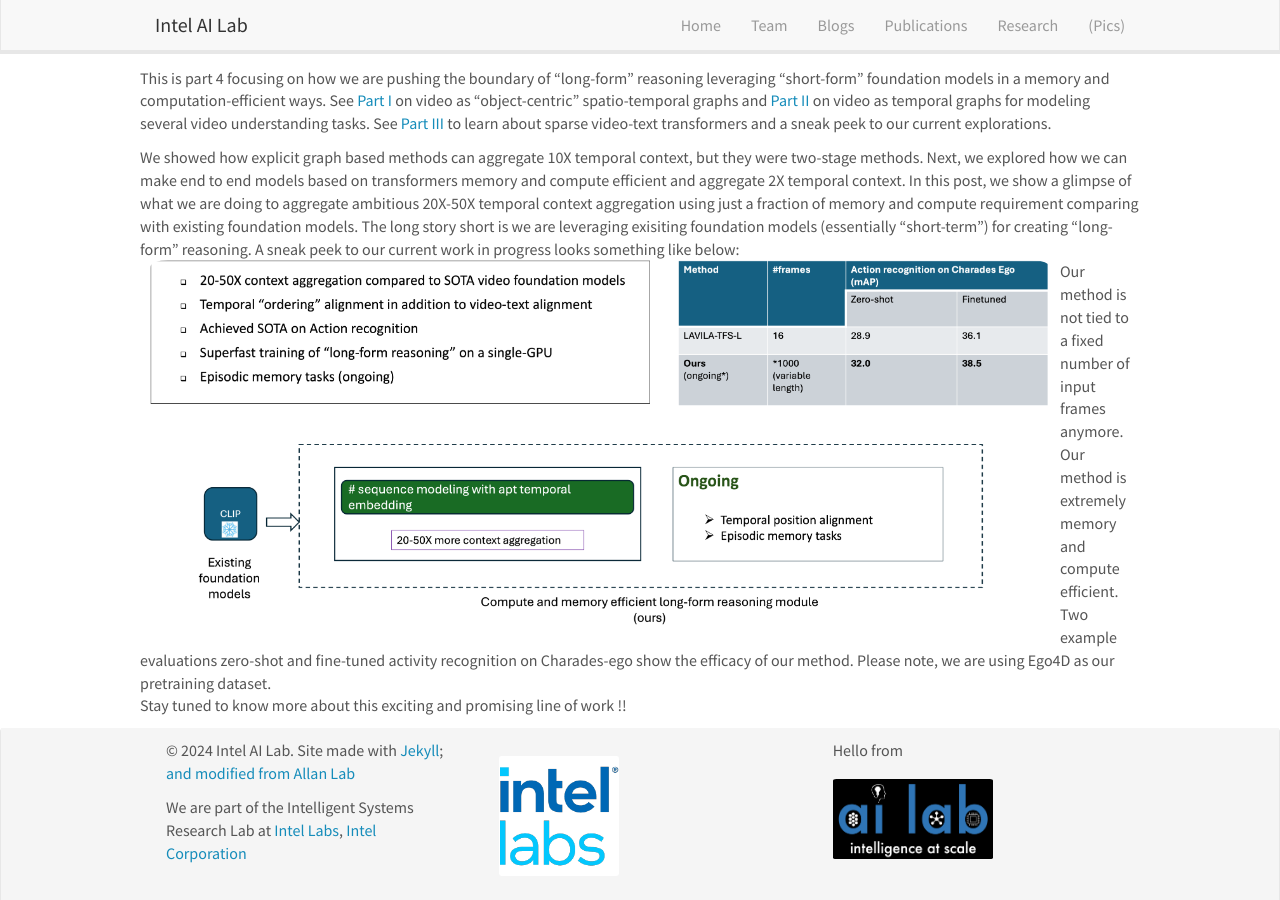
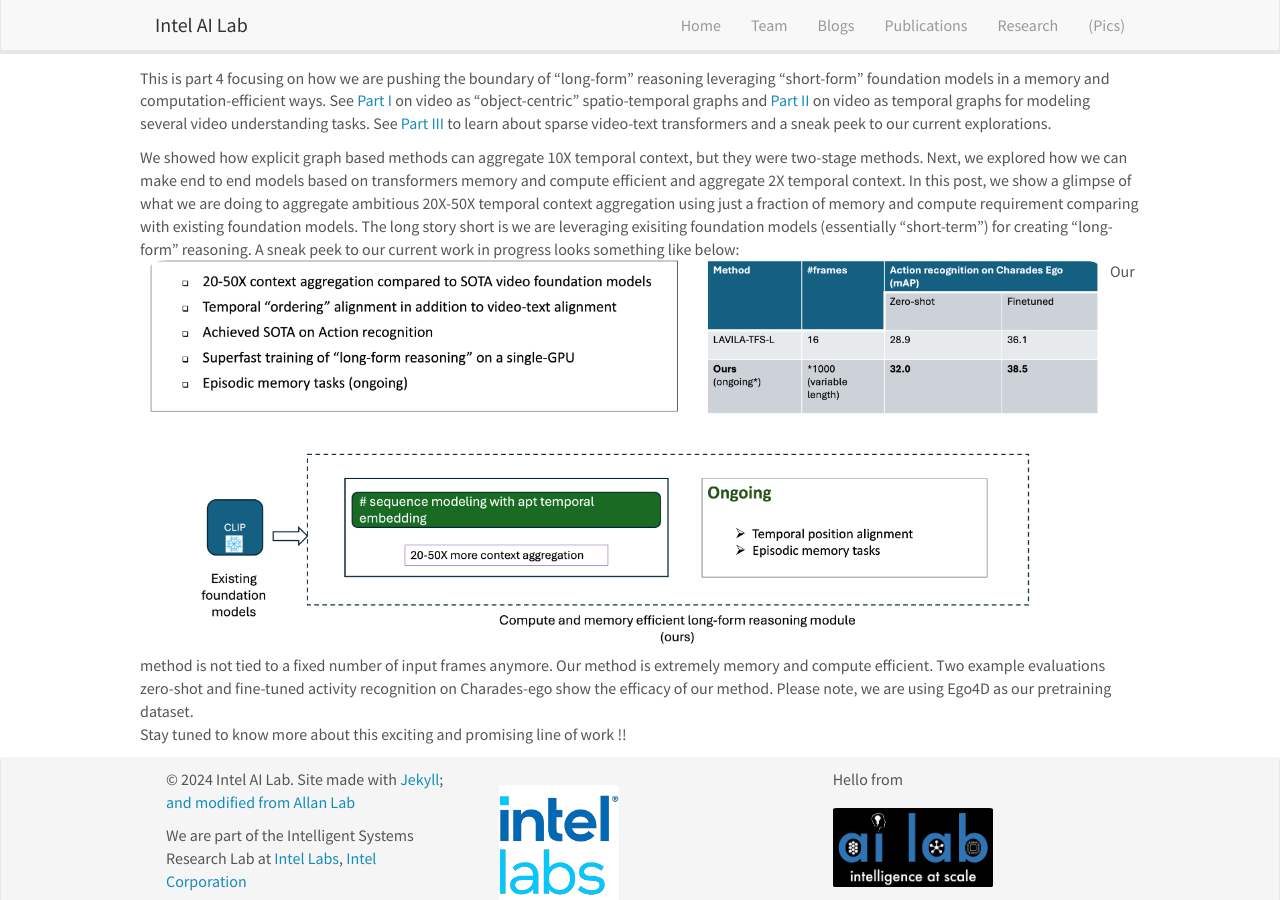
Before and after one commit to intelailabpage/intelailabpage.github.io, a Jekyll site: the page built from _posts/2024-04-16-longformvideoseries-part4.md, in a window 1280 px wide and 900 px high, scrolled down 759 px. Built offline with Jekyll 4.4.1, drawn with Linux system fonts in a browser that asks for light colours; nearby versions of some CDN libraries; comment, search, counter and statistics services are not loaded.

Commit message:
Update 2024-04-16-longformvideoseries-part4.md

```diff
--- a/_posts/2024-04-16-longformvideoseries-part4.md
+++ b/_posts/2024-04-16-longformvideoseries-part4.md
@@ -23,7 +23,7 @@ See <a href="https://intelailabpage.github.io/2024/04/16/longformvideoseries-par
 <p>
 We showed how explicit graph based methods can aggregate 10X temporal context, but they were two-stage methods. Next, we explored how we can make end to end models based on transformers memory and compute efficient and aggregate 2X temporal context. In this post, we show a glimpse of what we are doing to aggregate ambitious 20X-50X temporal context aggregation using just a fraction of memory and compute requirement comparing with existing foundation models. The long story short is we are leveraging exisiting foundation models (essentially "short-term") for creating "long-form" reasoning. A sneak peek to our current work in progress looks something like below:
 
-![]({{ site.url }}{{ site.baseurl }}/images/pubpic/lavi-t.png){: style="width: 900px; float: left; margin: 0px 10px"}
+![]({{ site.url }}{{ site.baseurl }}/images/pubpic/lavi-t.png){: style="width: 950px; float: left; margin: 0px 10px"}
 
 Our method is not tied to a fixed number of input frames anymore. Our method is extremely memory and compute efficient. Two example evaluations zero-shot and fine-tuned activity recognition on Charades-ego show the efficacy of our method. Please note, we are using Ego4D as our pretraining dataset.
 
```
